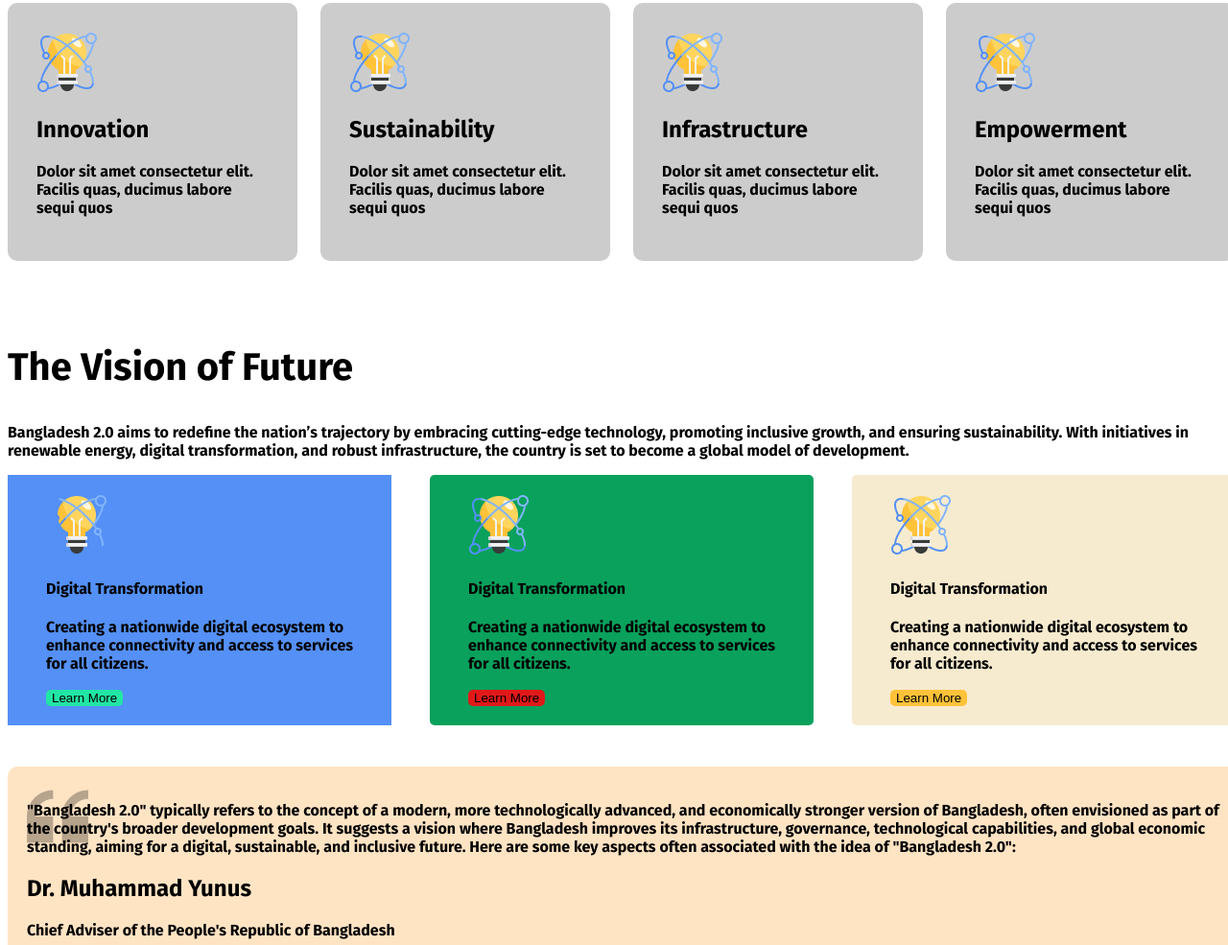
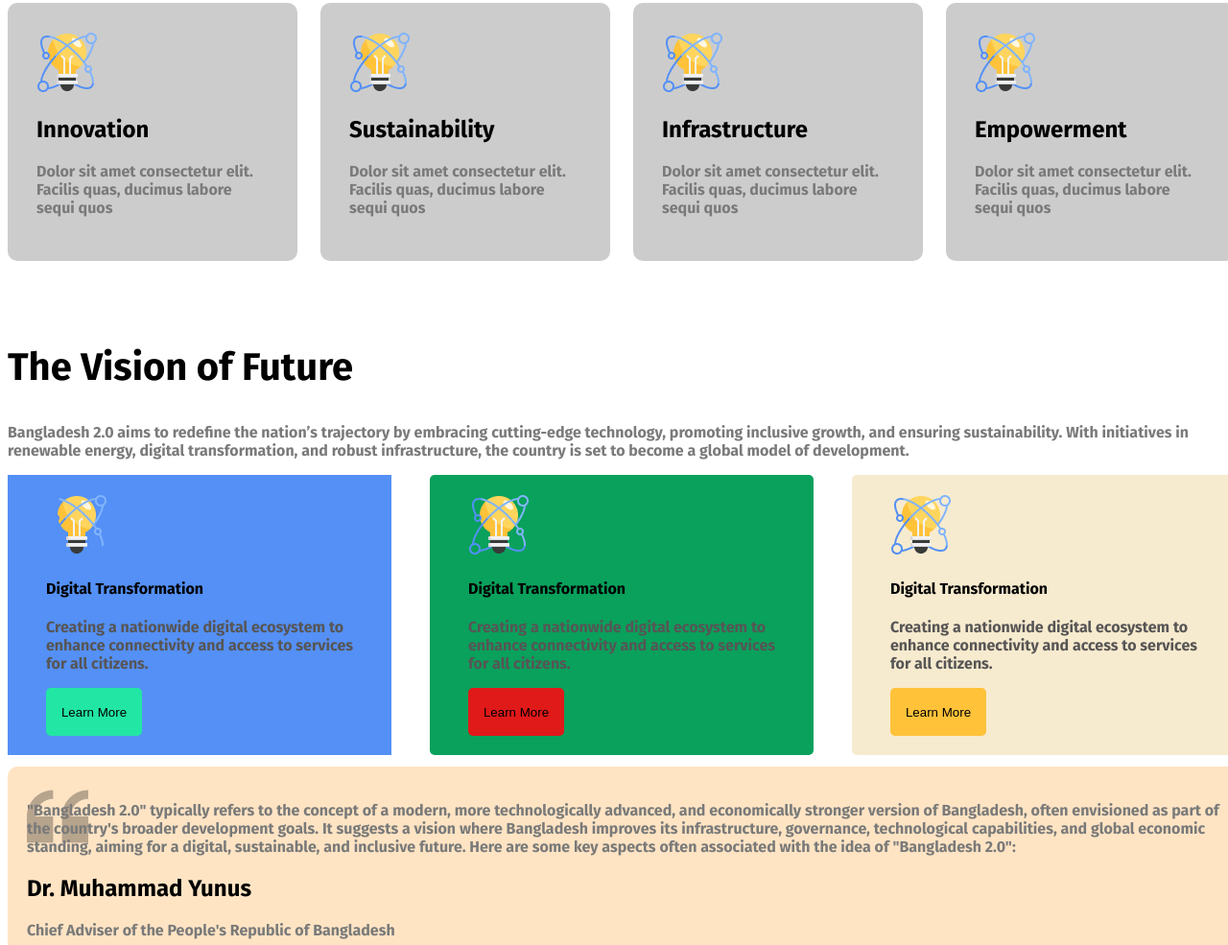
Before and after one commit to abid129456/assigmant-first, a plain HTML site: page index.html in a window 1280 px wide. Shown: the part 847-1832 px from the top of the page at 96% size. Drawn offline with Linux system fonts and the light colour scheme.

Commit message:
added a color

```diff
--- a/index.html
+++ b/index.html
@@ -44,22 +44,22 @@
                     <div class="child">
                         <img src="./B11A1--assignment-1-main/assets/card-icon.png" alt="">
                         <h2>Innovation</h2>
-                        <p>Dolor sit amet consectetur elit. Facilis quas, ducimus labore sequi quos </p>
+                        <p class="dark">Dolor sit amet consectetur elit. Facilis quas, ducimus labore sequi quos </p>
                     </div>
                     <div class="child">
                         <img src="./B11A1--assignment-1-main/assets/card-icon.png" alt="">
                         <h2>Sustainability</h2>
-                        <p>Dolor sit amet consectetur elit. Facilis quas, ducimus labore sequi quos </p>
+                        <p class="dark">Dolor sit amet consectetur elit. Facilis quas, ducimus labore sequi quos </p>
                     </div>
                     <div class="child">
                         <img src="./B11A1--assignment-1-main/assets/card-icon.png" alt="">
                         <h2>Infrastructure</h2>
-                        <p>Dolor sit amet consectetur elit. Facilis quas, ducimus labore sequi quos </p>
+                        <p class="dark">Dolor sit amet consectetur elit. Facilis quas, ducimus labore sequi quos </p>
                     </div>
                     <div class="child">
                         <img src="./B11A1--assignment-1-main/assets/card-icon.png" alt="">
                         <h2>Empowerment</h2>
-                        <p>Dolor sit amet consectetur elit. Facilis quas, ducimus labore sequi quos </p>
+                        <p class="dark">Dolor sit amet consectetur elit. Facilis quas, ducimus labore sequi quos </p>
                     </div>
                 </div>
             </div>
@@ -69,7 +69,7 @@
             <div class="about">
                 <div>
                 <h1 class="main-ht">The Vision of Future</h1>
-                <p>Bangladesh 2.0 aims to redefine the nation’s trajectory by embracing cutting-edge technology, promoting inclusive growth, and ensuring sustainability. With initiatives in renewable energy, digital transformation, and robust infrastructure, the country is set to become a global model of development.</p>
+                <p class="dark">Bangladesh 2.0 aims to redefine the nation’s trajectory by embracing cutting-edge technology, promoting inclusive growth, and ensuring sustainability. With initiatives in renewable energy, digital transformation, and robust infrastructure, the country is set to become a global model of development.</p>
                 </div>
 
                 <section class="section-2">
@@ -78,7 +78,7 @@
                            <div class="number-1">
                             <img src="./B11A1--assignment-1-main/assets/card-icon.png" alt="">
                             <h4>Digital Transformation</h4>
-                            <p>Creating a nationwide digital ecosystem to enhance connectivity and access to services for all citizens.</p>
+                            <p class="dark-2">Creating a nationwide digital ecosystem to enhance connectivity and access to services for all citizens.</p>
                             <button class="hov color">Learn More</button>
                            </div>
                         </div>
@@ -86,7 +86,7 @@
                            <div class="number-2">
                             <img src="./B11A1--assignment-1-main/assets/card-icon.png" alt="">
                             <h4>Digital Transformation</h4>
-                            <p>Creating a nationwide digital ecosystem to enhance connectivity and access to services for all citizens.</p>
+                            <p class="dark-2">Creating a nationwide digital ecosystem to enhance connectivity and access to services for all citizens.</p>
                             <button class="hov color-2">Learn More</button>
                            </div>
                         </div>
@@ -94,7 +94,7 @@
                             <div class="number-3">
                                 <img src="./B11A1--assignment-1-main/assets/card-icon.png" alt="">
                             <h4>Digital Transformation</h4>
-                            <p>Creating a nationwide digital ecosystem to enhance connectivity and access to services for all citizens.</p>
+                            <p class="dark-2">Creating a nationwide digital ecosystem to enhance connectivity and access to services for all citizens.</p>
                             <button class="hov color-3">Learn More</button>
                             </div>
                         </div>
@@ -107,9 +107,9 @@
 
         <div class="about-items">
             <div class="item-description">
-                <p>"Bangladesh 2.0" typically refers to the concept of a modern, more technologically advanced, and economically stronger version of Bangladesh, often envisioned as part of the country's broader development goals. It suggests a vision where Bangladesh improves its infrastructure, governance, technological capabilities, and global economic standing, aiming for a digital, sustainable, and inclusive future. Here are some key aspects often associated with the idea of "Bangladesh 2.0":</p>
+                <p class="dark">"Bangladesh 2.0" typically refers to the concept of a modern, more technologically advanced, and economically stronger version of Bangladesh, often envisioned as part of the country's broader development goals. It suggests a vision where Bangladesh improves its infrastructure, governance, technological capabilities, and global economic standing, aiming for a digital, sustainable, and inclusive future. Here are some key aspects often associated with the idea of "Bangladesh 2.0":</p>
                 <h2>Dr. Muhammad Yunus</h2>
-                <p>Chief Adviser of the People's Republic of Bangladesh</p>
+                <p class="dark">Chief Adviser of the People's Republic of Bangladesh</p>
 
             </div>
         </div>
@@ -132,7 +132,7 @@
                                 <p>Time:11.59 PM</p>
                             </div>
                         </div>
-                        <p>Not until the creation and maintenance of decent conditions of life for all people are recognized and accepted as a common obligation of all people and all countries—not until then shall we,
+                        <p class="dark">Not until the creation and maintenance of decent conditions of life for all people are recognized and accepted as a common obligation of all people and all countries—not until then shall we,
                         with a certain degree of justification, be able to speak of humankind as civilized</p>
                         <button class="hov hasan">Read More</button>
                         </div>
@@ -149,7 +149,7 @@
                                 <p>Time:11.59 PM</p>
                             </div>
                         </div>
-                        <p>Not until the creation and maintenance of decent conditions of life for all people are recognized and accepted as a common obligation of all people and all countries—not until then shall we,
+                        <p class="dark">Not until the creation and maintenance of decent conditions of life for all people are recognized and accepted as a common obligation of all people and all countries—not until then shall we,
                         with a certain degree of justification, be able to speak of humankind as civilized</p>
                         <button class=" hov hasan">Read More</button>
                         </div>
@@ -166,7 +166,7 @@
 
                 <div class="pay-child">
                     <h1 class="text-center">Donate Today</h1>
-                    <p class="text-center">Bangladesh 2.0 aims to redefine the nation’s trajectory by embracing cutting-edge technology, promoting inclusive growth, and ensuring sustainability. With initiatives in renewable energy, digital transformation, and robust infrastructure.</p>
+                    <p class="text-center dark">Bangladesh 2.0 aims to redefine the nation’s trajectory by embracing cutting-edge technology, promoting inclusive growth, and ensuring sustainability. With initiatives in renewable energy, digital transformation, and robust infrastructure.</p>
                 </div>
 
                 <div class="pay-child">
@@ -204,7 +204,7 @@
         <div class="footer-head">
             <div class="footer-father">
                 <h1>Subscribe Newsletter</h1>
-                <p>Bangladesh 2.0 aims to redefine the nation’s trajectory by embracing cutting-edge technology, promoting inclusive growth.</p>
+                <p class="dark-2">Bangladesh 2.0 aims to redefine the nation’s trajectory by embracing cutting-edge technology, promoting inclusive growth.</p>
                 <div class="search-bar">
                     <div class="search">
                     <input type="text" class="search-bar" placeholder="Enter your email here">
--- a/style.css
+++ b/style.css
@@ -151,7 +151,7 @@
 .news-child{
     display: flex;
     gap: 20px;
-    background-color: cadetblue;
+    background-color: rgb(236, 241, 250);
     border-radius: 20px;
     height: 307px;
     padding: 40px;
@@ -292,6 +292,8 @@
     border-radius: 5px;
     border:0;
     background-color: #0e503f ;
+    width: 90px;
+    height: 40px;
 }
 .btnn{
     border-radius: 5px;
@@ -367,6 +369,8 @@
     background-color:#22e6a4 ;
     border-radius: 5px;
     border:none;
+    width: 100px;
+    height: 50px;
 }
 .number-2{
     background-color: #09A15C;
@@ -377,16 +381,21 @@
     background-color:#e01919 ;
     border-radius: 5px;
     border: none;
+    width: 100px;
+    height: 50px;
 }
 .number-3{
     background-color: #F7EBCF;
     padding: 10px 20px;
     border-radius: 5px;
+
 }
 .color-3{
     background-color: #FFC239;
     border-radius: 5px;
     border: none;
+    width: 100px;
+    height: 50px;
 }
 
 
@@ -401,3 +410,9 @@
     border-radius: 0 10px 10px 0;
 
 }
+.dark{
+    color: #797a79;
+}
+.dark-2{
+    color: #575555;
+}
```
